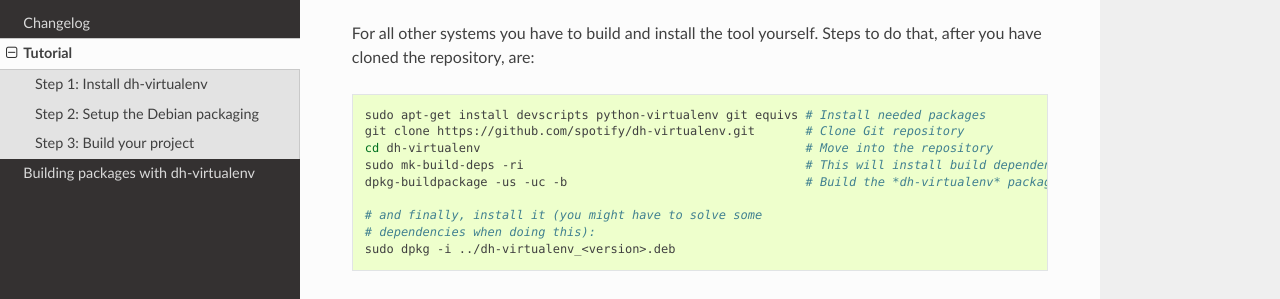
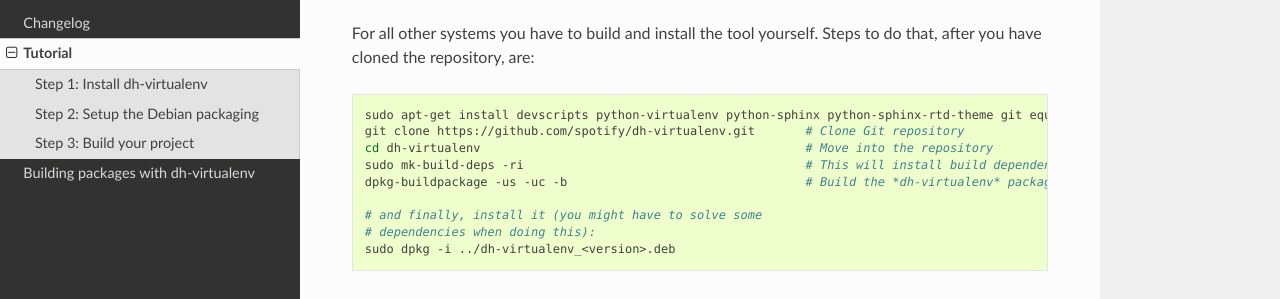
Before and after one commit to spotify/dh-virtualenv, a Sphinx documentation site: the page built from doc/tutorial.rst, in a window 1280 px wide and 900 px high, scrolled down 845 px. Shown: the part 152-451 px from the top of the window. Built offline with Sphinx 7.4.7 and the Read the Docs theme 2.0.0, drawn with Linux system fonts in a browser that asks for light colours.

Commit message:
Added sphinx dependencies to tutorial build docs

```diff
--- a/doc/tutorial.rst
+++ b/doc/tutorial.rst
@@ -52,7 +52,7 @@ Steps to do that, after you have cloned the repository, are:
 
 .. code-block:: bash
 
-   sudo apt-get install devscripts python-virtualenv git equivs # Install needed packages
+   sudo apt-get install devscripts python-virtualenv python-sphinx python-sphinx-rtd-theme git equivs # Install needed packages
    git clone https://github.com/spotify/dh-virtualenv.git       # Clone Git repository
    cd dh-virtualenv                                             # Move into the repository
    sudo mk-build-deps -ri                                       # This will install build dependencies
```
